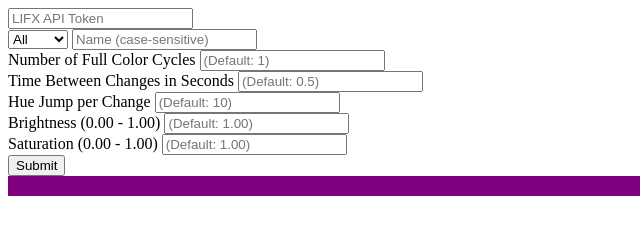
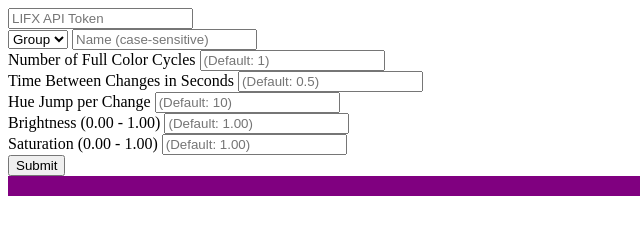
Before and after one commit to Sawtaytoes/LIFX-Color-Cycle, a website: page index.html in a window 1280 px wide. Shown: the full height of the page, 0-640 px from the left. Drawn offline with Linux system fonts and the light colour scheme.

Commit message:
Set Group as default selection in lights dropdown

```diff
--- a/index.html
+++ b/index.html
@@ -23,7 +23,7 @@
 				required
 			>
 				<option value="all">All</option>
-				<option value="group" default>Group</option>
+				<option value="group" selected>Group</option>
 				<option value="label">Light</option>
 			</select>
 
```
